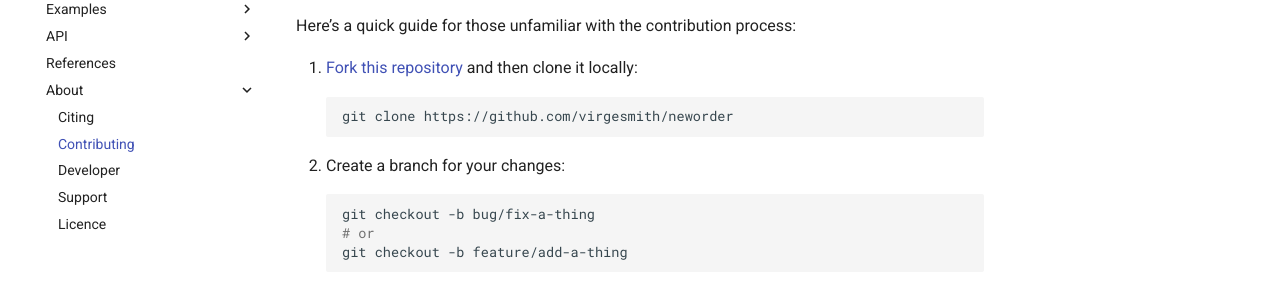
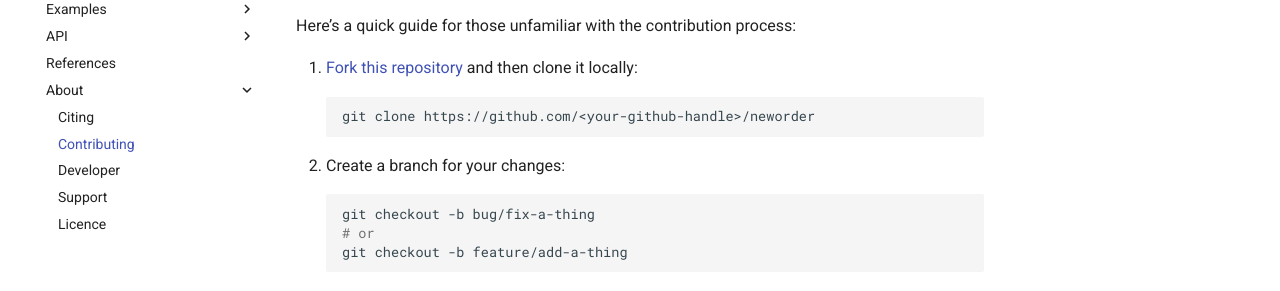
Before and after one commit to virgesmith/neworder, an MkDocs documentation site: the page built from docs/contributing.md, in a window 1280 px wide and 900 px high, scrolled down 505 px. Shown: the part 153-444 px from the top of the window. Built offline with MkDocs 1.6.1 and Material for MkDocs 9.7.7, drawn with Linux system fonts in a browser that asks for light colours; comment, search, counter and statistics services are not loaded; some of the changed lines change nothing that is shown.

Commit message:
final changes for 1.0.1

````diff
--- a/docs/contributing.md
+++ b/docs/contributing.md
@@ -19,7 +19,7 @@ Here’s a quick guide for those unfamiliar with the contribution process:
 
 1. [Fork this repository](https://github.com/virgesmith/neworder/fork) and then clone it locally:
 ```sh
-git clone https://github.com/virgesmith/neworder
+git clone https://github.com/<your-github-handle>/neworder
 ```
 2. Create a branch for your changes:
 ```sh
````
Also changed, not shown: 3 other files.
